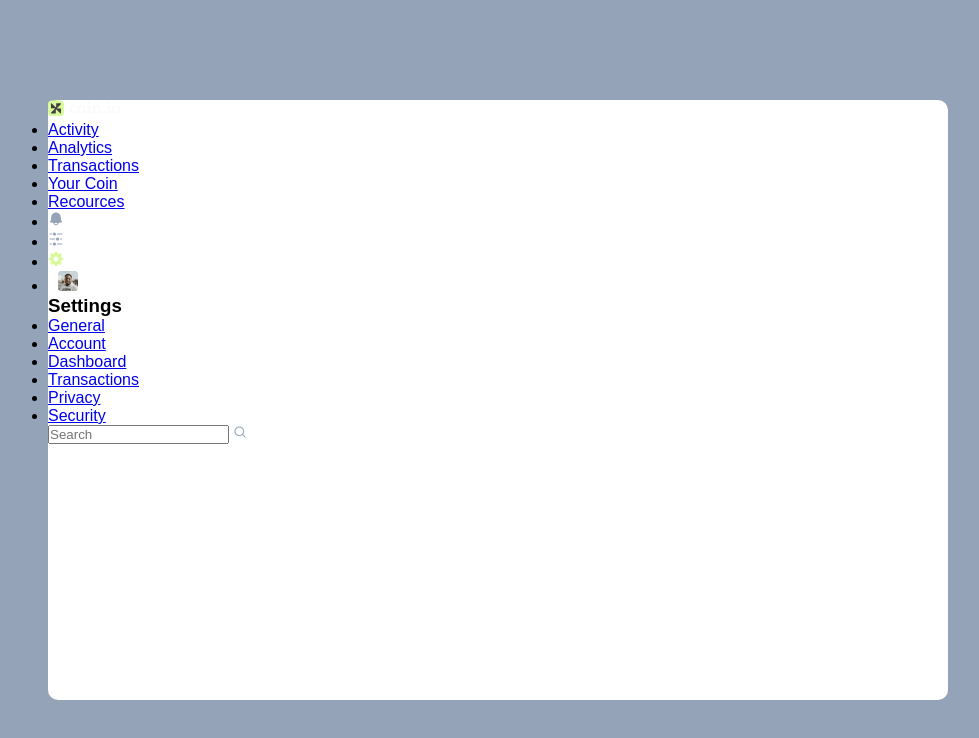
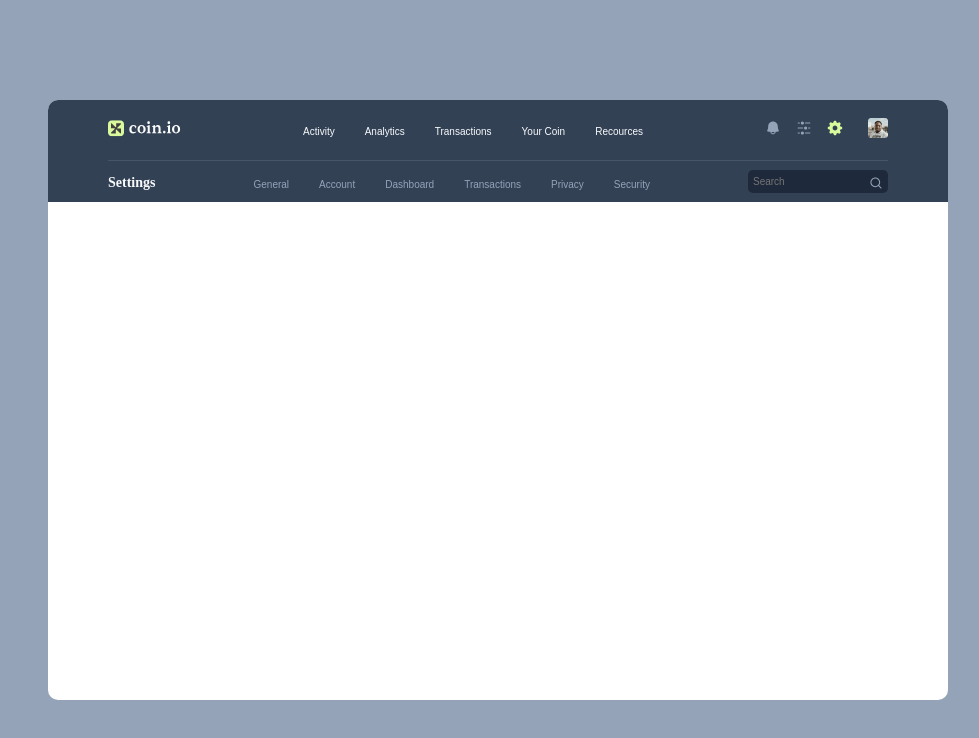
Before and after one commit to FarzadAF292/Coin.io, a plain HTML site: page index.html in a window 1280 px wide. Shown: the whole page, without its empty margins (142-1121 px from the left). Drawn offline with Linux system fonts and the light colour scheme.

Commit message:
Add header styles

```diff
--- a/styles/styles.css
+++ b/styles/styles.css
@@ -131,6 +131,7 @@
   --neutral-medium: #64748b; /* Medium gray for secondary text */
   --neutral-light: #94a3b8; /* Light gray for third types of texts */
   --neutral-border: #e2e8f0; /* Light gray for borders */
+  --neutral-lighter: #f8fafc; /* For lighter text */
 
   /* Backgrounds */
   --bg-primary: #f1f5f9; /* White main background */
@@ -157,3 +158,91 @@ body {
   background: #ffffff;
   border-radius: 10px;
 }
+
+.header {
+  height: 102px;
+  background: var(--primary-dark);
+  border-radius: 10px 10px 0 0;
+  padding: 18px 60px 10px 60px;
+}
+
+.upHeader {
+  padding-bottom: 18px;
+  border-bottom: 1px solid #475569;
+}
+.upHeader,
+.downHeader {
+  display: grid;
+  grid-template-columns: auto 1fr auto;
+  align-items: center;
+  justify-content: center;
+}
+
+.upNavbarList,
+.downNavbarList {
+  display: flex;
+  align-items: center;
+  justify-content: center;
+  gap: 30px;
+  list-style: none;
+}
+
+.upNavbarList > li > a {
+  text-decoration: none;
+  font-size: 10px;
+  font-weight: 500;
+  color: var(--neutral-lighter);
+}
+
+.profileList {
+  display: flex;
+  align-items: center;
+  gap: 15px;
+  list-style: none;
+}
+
+.profileList > li > a {
+  text-decoration: none;
+}
+
+.downHeader {
+  padding-top: 9px;
+}
+
+.downHeader > h3 {
+  font-size: 14px;
+  color: var(--neutral-lighter);
+  font-family: "Satoshi", serif;
+}
+
+.downNavbarList > li > a {
+  text-decoration: none;
+  font-size: 10px;
+  font-weight: 500;
+  color: var(--neutral-light);
+}
+.search-container {
+  position: relative;
+  width: 140px;
+  height: 26px;
+}
+
+.search-input {
+  width: 100%;
+  padding: 6px 5px;
+  border-radius: 5px;
+  outline: none;
+  font-weight: 500;
+  font-size: 10px;
+  color: var(--neutral-light);
+  border: none;
+  background: #1e293b;
+}
+
+.search-icon {
+  position: absolute;
+  right: 5px;
+  top: 50%;
+  transform: translateY(-50%);
+  max-width: 14px;
+}
```
